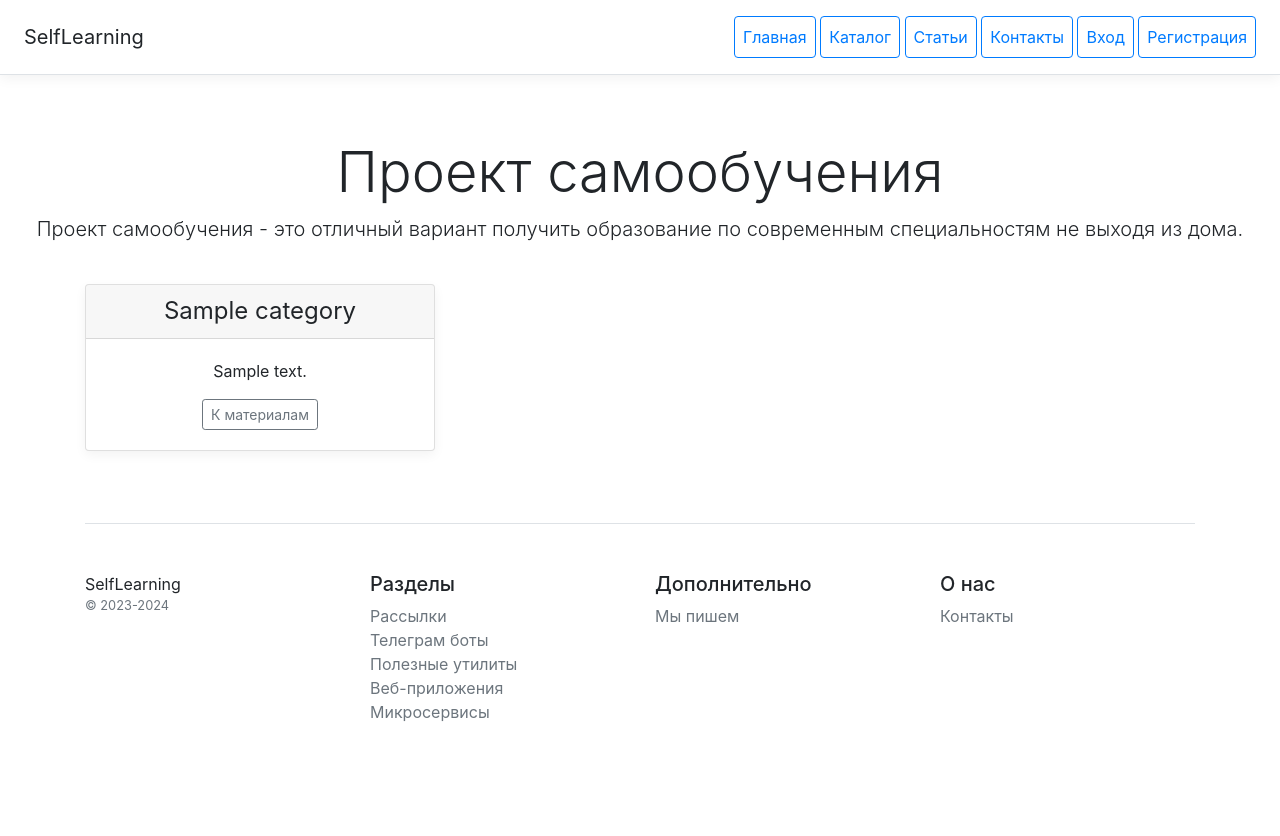
After one commit to jekaGitHub/self-learning, a Django app: page / in a window 1280 px wide. The commit adds this page. Run offline with Django 4.2, Linux system fonts and the light colour scheme; tables that the repository leaves empty hold one stand-in row (values such as "Sample post"); some libraries are stand-ins or nearby versions.

Commit message:
add view and url for index.html

```diff
--- a/materials/templates/materials/includes/inc_menu.html
+++ b/materials/templates/materials/includes/inc_menu.html
@@ -1,7 +1,7 @@
 <div class="d-flex flex-column flex-md-row align-items-center p-3 px-md-4 mb-3 bg-white border-bottom box-shadow">
     <h5 class="my-0 mr-md-auto font-weight-normal">SelfLearning</h5>
     <nav class="ms-5">
-        <a class="p-2 btn btn-outline-primary" href="#">Главная</a>
+        <a class="p-2 btn btn-outline-primary" href="{% url 'materials:home' %}">Главная</a>
         <a class="p-2 btn btn-outline-primary" href="#">Каталог</a>
         <a class="p-2 btn btn-outline-primary" href="#">Статьи</a>
         <a class="p-2 btn btn-outline-primary" href="#">Контакты</a>
--- /dev/null
+++ b/materials/templates/materials/index.html
@@ -0,0 +1,22 @@
+{% extends 'materials/base.html' %}
+{% block content %}
+{% load my_tags %}
+
+<div class="row text-center">
+    {% for object in object_list %}
+    <div class="col-4">
+        <div class="card mb-4 box-shadow">
+            <div class="card-header">
+                <h4 class="my-0 font-weight-normal">{{ object.name }}</h4>
+            </div>
+            <div class="card-body">
+                <p>{{ object.description }}</p>
+                <a href="#">
+                    <button type="button" class="btn btn-sm btn-outline-secondary">К материалам</button>
+                </a>
+            </div>
+        </div>
+    </div>
+    {% endfor %}
+</div>
+{% endblock %}
--- a/materials/urls.py
+++ b/materials/urls.py
@@ -1,10 +1,10 @@
 from django.urls import path
 
 from materials.apps import MaterialsConfig
-
+from materials.views import HomeListView
 
 app_name = MaterialsConfig.name
 
 urlpatterns = [
-
+    path('', HomeListView.as_view(), name='home'),
 ]
--- a/materials/views.py
+++ b/materials/views.py
@@ -1,3 +1,13 @@
 from django.shortcuts import render
 
-# Create your views here.
+from materials.models import Category, Material
+from django.views.generic import View, CreateView, ListView, DetailView, UpdateView, DeleteView, TemplateView
+
+
+class HomeListView(ListView):
+    model = Category
+    template_name = 'materials/index.html'
+    context_object_name = 'object_list'
+
+    def get_queryset(self):
+        return Category.objects.all()
```
